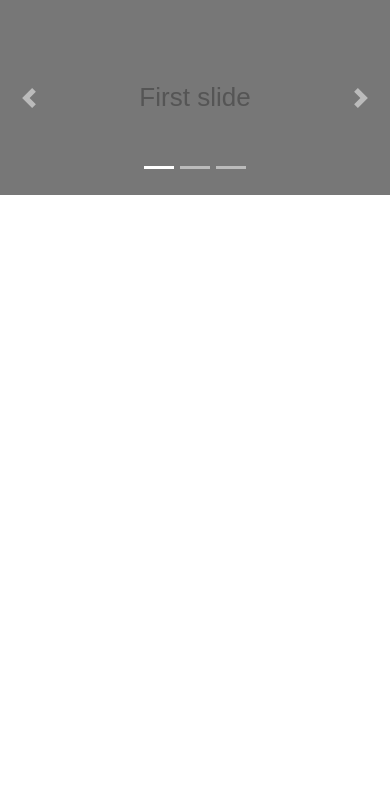
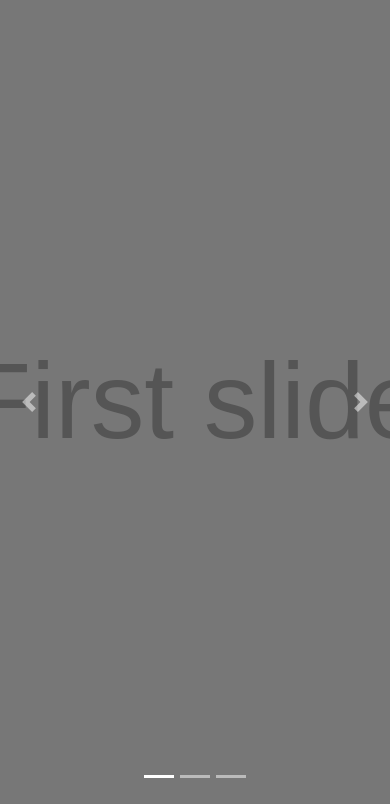
Before and after one commit to Aceyee/SquareInk-old, a PHP site: page / in a window 390 px wide. Shown: the part 40-844 px from the top of the page. Run offline with PHP 8.4, Linux system fonts and the light colour scheme; some libraries are stand-ins or nearby versions.

Commit message:
responsive main page, addjusting window using jQuery

```diff
--- a/css/index.css
+++ b/css/index.css
@@ -21,6 +21,9 @@
     width:90%;
 }
 
+.carousel-inner{
+    overflow:hidden;
+}
 
 
 
--- a/index.html
+++ b/index.html
@@ -20,15 +20,17 @@
             <li data-target="#carouselIndicators" data-slide-to="1"></li>
             <li data-target="#carouselIndicators" data-slide-to="2"></li>
         </ol>
+        <div class="">
             <div class="carousel-inner">
                 <div class="carousel-item active">
-                <img class="d-block w-100" src="/image/first.svg" alt="First slide">
+                    <img class="d-block" src="/image/first.svg" alt="First slide">
                 </div>
                 <div class="carousel-item">
-                <img class="d-block w-100" src="/image/second.svg" alt="Second slide">
+                    <img class="d-block" src="/image/second.svg" alt="Second slide">
                 </div>
                 <div class="carousel-item">
-                <img class="d-block w-100" src="/image/third.svg" alt="Third slide">
+                    <img class="d-block" src="/image/third.svg" alt="Third slide">
+                </div>
             </div>
         </div>
         <a class="carousel-control-prev" href="#carouselIndicators" role="button" data-slide="prev">
@@ -43,6 +45,27 @@
 </body>
 <script>
     $(function(){
-        $("#navbar-holder").load("nav.html");
+        $('#navbar-holder').load('nav.html');
+        var marginBot = parseInt($('#navbar-holder').css('marginBottom'));
+        $('.d-block').css('height', $(window).height() - marginBot + "px");
+        var width1 = $(window).width();
+        var width2 = $('.d-block').width();
+        var width = (width1 - width2)/2;
+        //alert(width);
+        $('.carousel-item').css('marginLeft', width + "px");
+        $('.carousel-item').css('marginRight', width + "px");
+    });
+
+    $(window).resize(function () {
+        var marginBot = parseInt($('#navbar-holder').css('marginBottom'));
+        $('.d-block').css('height', $(window).height() - marginBot + "px");
+
+        var width1 = $(window).width();
+        var width2 = $('.d-block').width();
+        var width = (width1 - width2) / 2;
+
+        //alert(width);
+        $('.carousel-item').css('marginLeft', width + "px");
+        $('.carousel-item').css('marginRight', width + "px");
     });
     </script>
```
Lines whose indentation alone changed are shown as unchanged.
